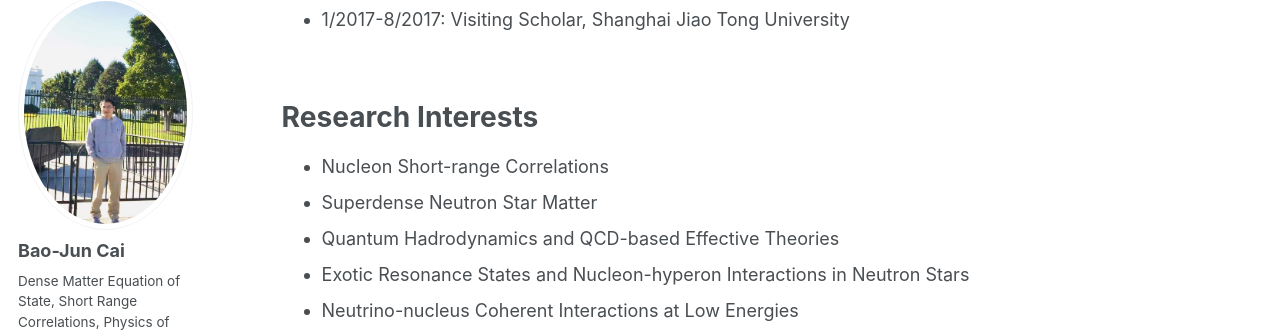
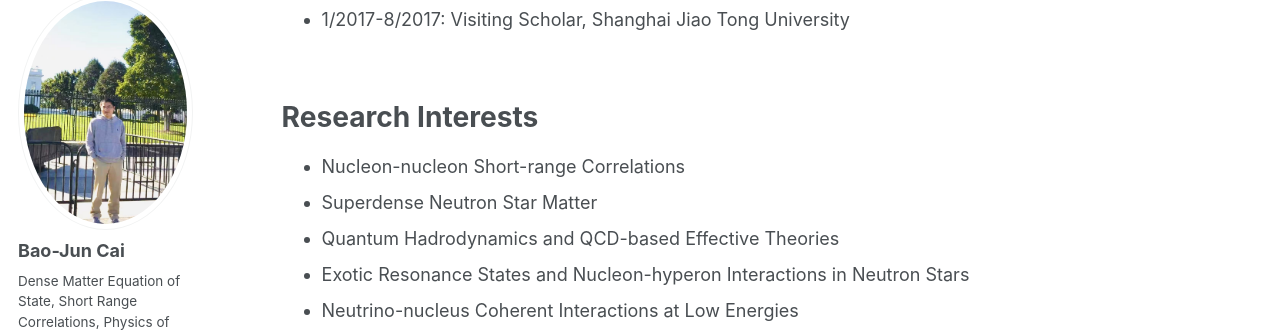
Before and after one commit to bjcai-phys/bjcai-phys.github.io, a Jekyll site: the page built from _pages/cv.md, in a window 1280 px wide and 900 px high, scrolled down 679 px. Shown: the part 104-438 px from the top of the window. Built offline with Jekyll 4.4.1, drawn with Linux system fonts in a browser that asks for light colours; some web fonts are replaced.

Commit message:
Update cv.md

```diff
--- a/_pages/cv.md
+++ b/_pages/cv.md
@@ -34,7 +34,7 @@ Work experience
 
 Research Interests
 ======
-* Nucleon Short-range Correlations
+* Nucleon-nucleon Short-range Correlations
 * Superdense Neutron Star Matter
 * Quantum Hadrodynamics and QCD-based Effective Theories
 * Exotic Resonance States and Nucleon-hyperon Interactions in Neutron Stars
```
